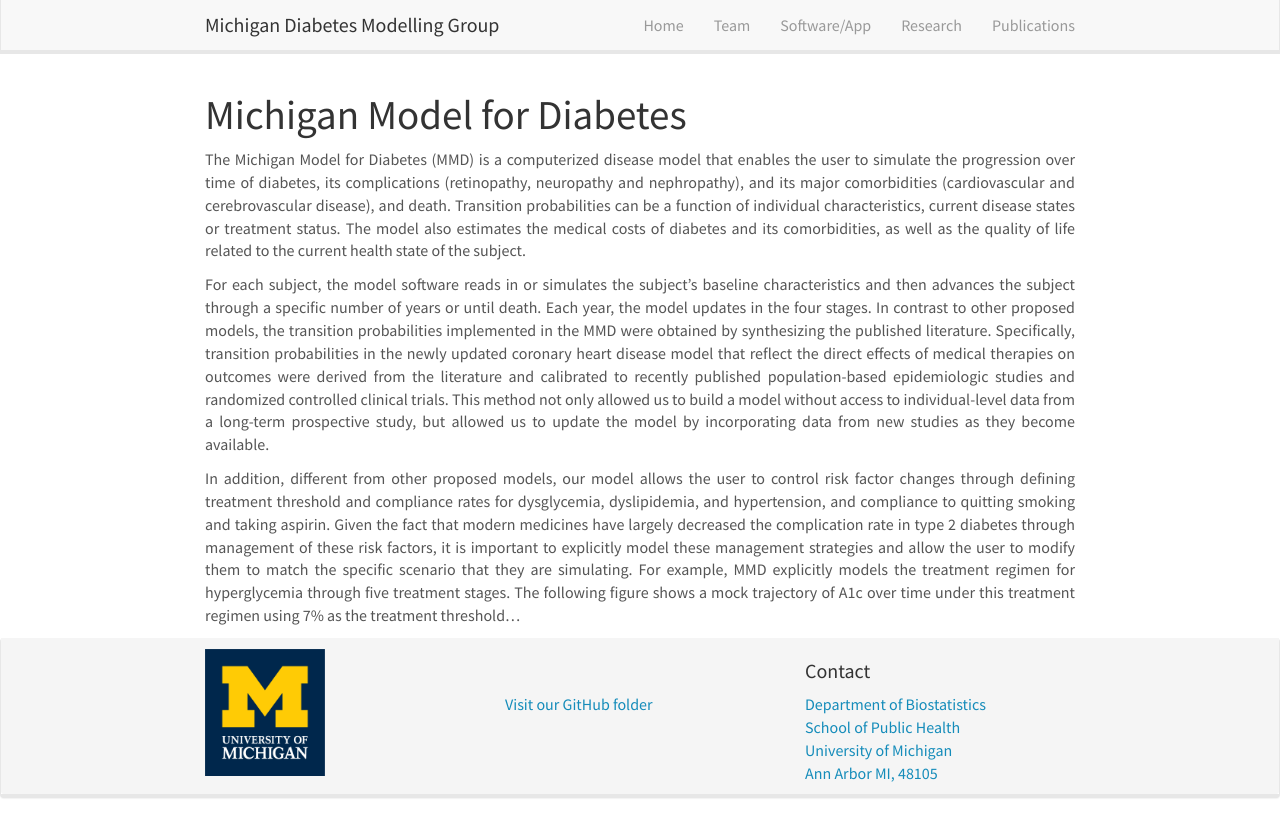
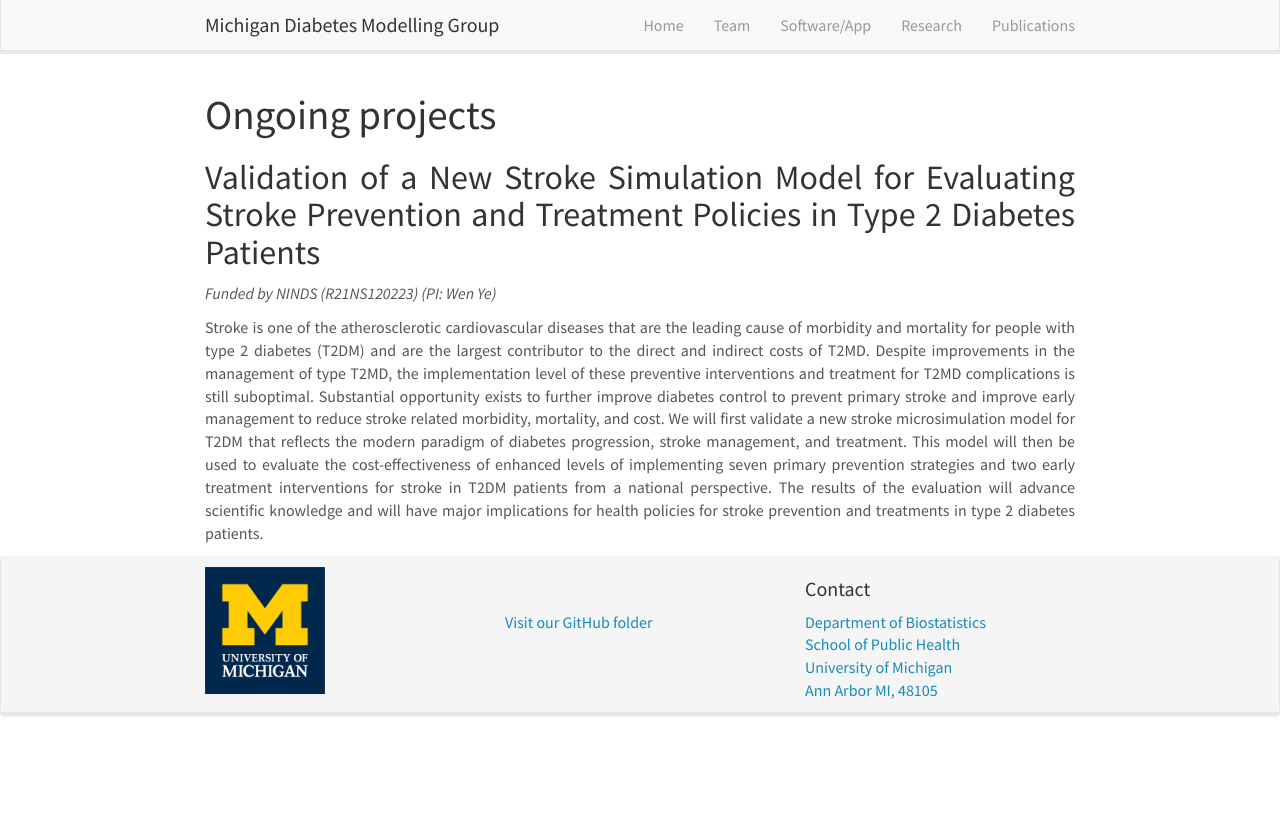
Before and after one commit to WenYeLeafGitHub/MichiganDiabetesModelingGroup.github.io, a Jekyll site: the page built from _pages/research.md, in a window 1280 px wide. Shown: the top 837 px of the page. Built offline with Jekyll 4.4.1, drawn with Linux system fonts in a browser that asks for light colours; nearby versions of some CDN libraries.

Commit message:
Update research.md

```diff
--- a/_pages/research.md
+++ b/_pages/research.md
@@ -6,10 +6,10 @@
 permalink: /research/
 ---
 
-# Michigan Model for Diabetes
+# Ongoing projects
 
-The Michigan Model for Diabetes (MMD) is a computerized disease model that enables the user to simulate the progression over time of diabetes, its complications (retinopathy, neuropathy and nephropathy), and its major comorbidities (cardiovascular and cerebrovascular disease), and death. Transition probabilities can be a function of individual characteristics, current disease states or treatment status. The model also estimates the medical costs of diabetes and its comorbidities, as well as the quality of life related to the current health state of the subject.
+## Validation of a New Stroke Simulation Model for Evaluating Stroke Prevention and Treatment Policies in Type 2 Diabetes Patients
 
-For each subject, the model software reads in or simulates the subject’s baseline characteristics and then advances the subject through a specific number of years or until death. Each year, the model updates in the four stages. In contrast to other proposed models, the transition probabilities implemented in the MMD were obtained by synthesizing the published literature. Specifically, transition probabilities in the newly updated coronary heart disease model that reflect the direct effects of medical therapies on outcomes were derived from the literature and calibrated to recently published population-based epidemiologic studies and randomized controlled clinical trials. This method not only allowed us to build a model without access to individual-level data from a long-term prospective study, but allowed us to update the model by incorporating data from new studies as they become available.
+*Funded by NINDS (R21NS120223) (PI: Wen Ye)*
 
-In addition, different from other proposed models, our model allows the user to control risk factor changes through defining treatment threshold and compliance rates for dysglycemia, dyslipidemia, and hypertension, and compliance to quitting smoking and taking aspirin. Given the fact that modern medicines have largely decreased the complication rate in type 2 diabetes through management of these risk factors, it is important to explicitly model these management strategies and allow the user to modify them to match the specific scenario that they are simulating. For example, MMD explicitly models the treatment regimen for hyperglycemia through five treatment stages. The following figure shows a mock trajectory of A1c over time under this treatment regimen using 7% as the treatment threshold...
+Stroke is one of the atherosclerotic cardiovascular diseases that are the leading cause of morbidity and mortality for people with type 2 diabetes (T2DM) and are the largest contributor to the direct and indirect costs of T2MD. Despite improvements in the management of type T2MD, the implementation level of these preventive interventions and treatment for T2MD complications is still suboptimal. Substantial opportunity exists to further improve diabetes control to prevent primary stroke and improve early management to reduce stroke related morbidity, mortality, and cost. We will first validate a new stroke microsimulation model for T2DM that reflects the modern paradigm of diabetes progression, stroke management, and treatment. This model will then be used to evaluate the cost-effectiveness of enhanced levels of implementing seven primary prevention strategies and two early treatment interventions for stroke in T2DM patients from a national perspective. The results of the evaluation will advance scientific knowledge and will have major implications for health policies for stroke prevention and treatments in type 2 diabetes patients.
```
